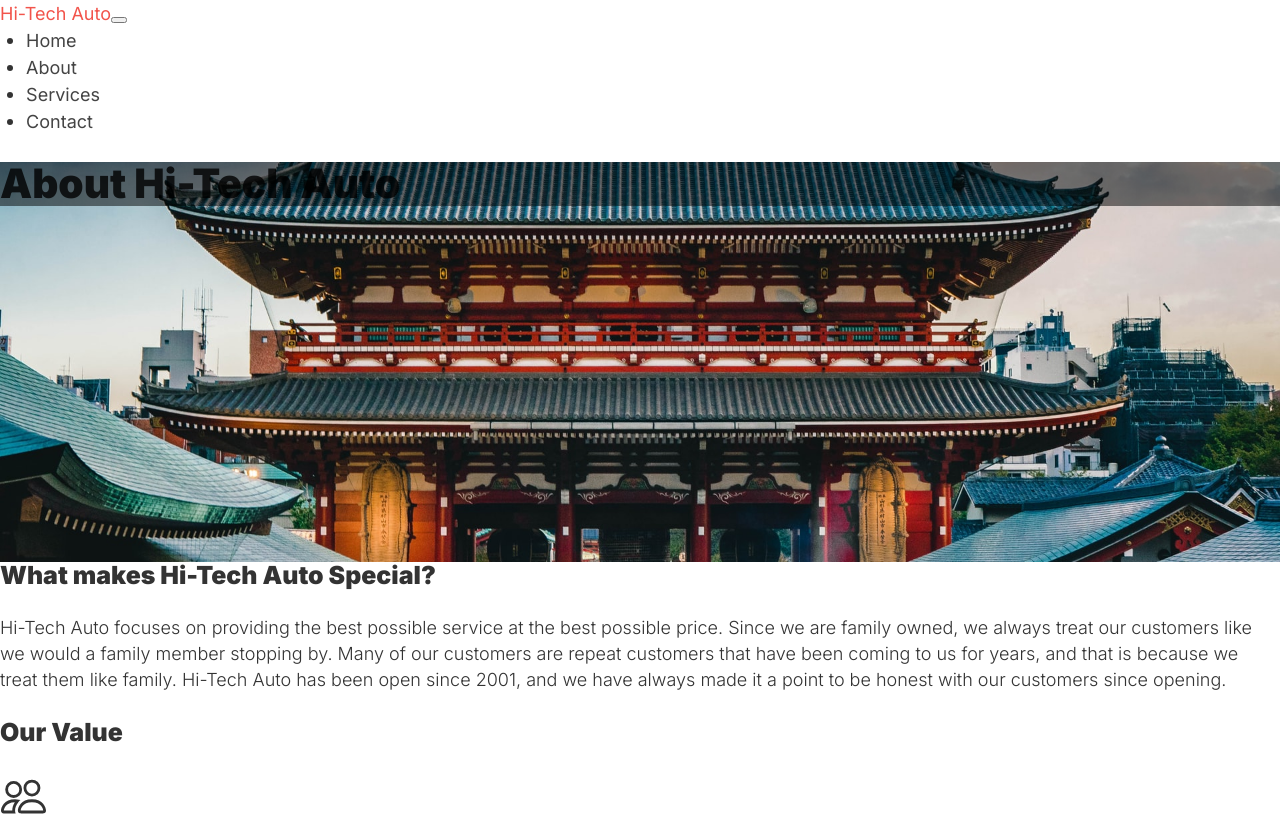
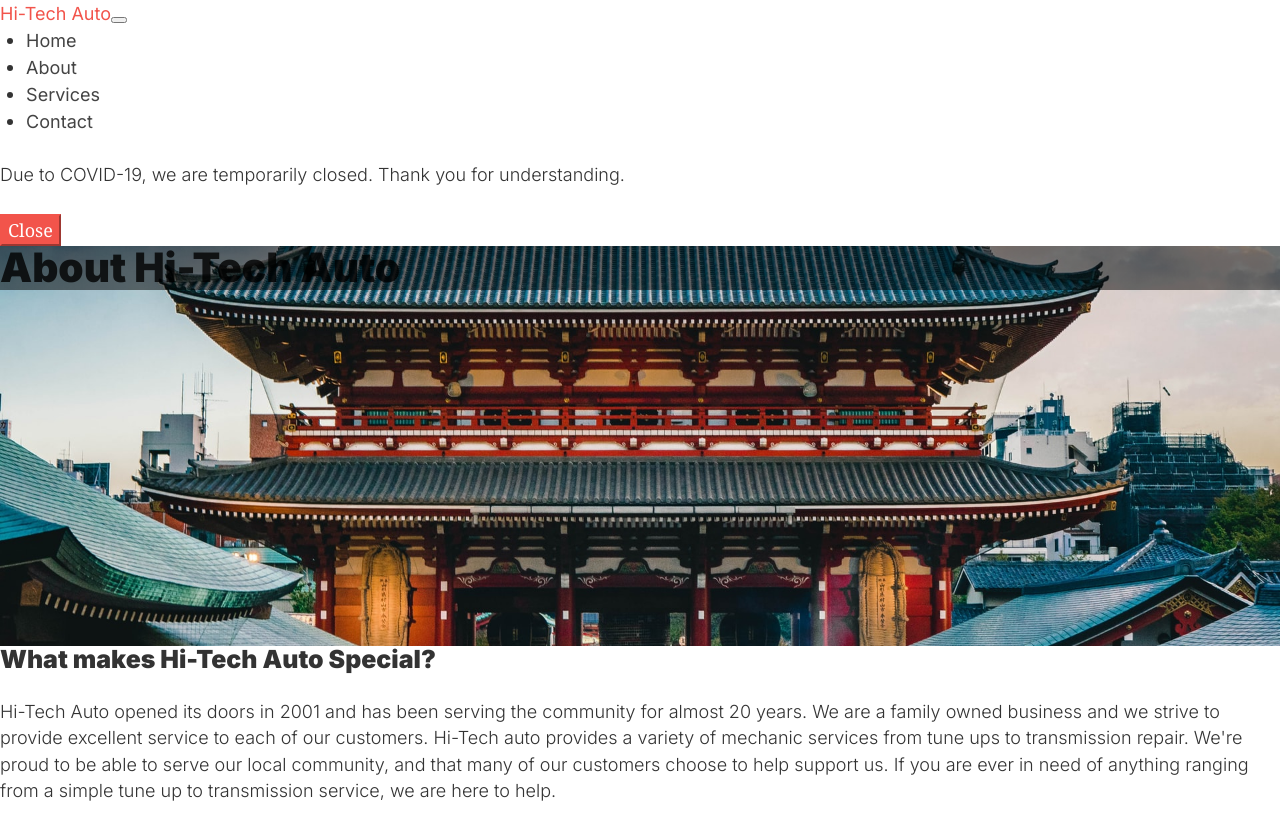
Before and after one commit to kevinakahoshi/hi-tech-auto, a Gatsby site in the folder static-site/: page /about in a window 1280 px wide. Shown: the top 822 px of the page. Built offline with nearby package versions, Linux system fonts and the light colour scheme; Gatsby itself is replaced by a stand-in of ours.

Commit message:
Updated copy and 404 page

```diff
--- a/static-site/src/components/layout.js
+++ b/static-site/src/components/layout.js
@@ -11,7 +11,7 @@ import { useStaticQuery, graphql } from "gatsby";
 
 import Header from "./header";
 import Footer from './footer';
-// import MessageBanner from './message-banner';
+import MessageBanner from './message-banner';
 import "./layout.css";
 import "./custom.css";
 
@@ -26,15 +26,21 @@ const Layout = ({ children }) => {
     }
   `);
 
+  const [closeMessageBanner, setCloseMessageBanner] = React.useState(false);
+
+  const closeBar = () => {
+    setCloseMessageBanner(true);
+  }
+
   return (
     <>
       <Header
         siteTitle={data.site.siteMetadata.title} />
         <main>
-        {/* {closeMessageBanner
+        {closeMessageBanner
           ? null
           : <MessageBanner
-              closeBar={closeBar} />} */}
+              closeBar={closeBar} />}
           {children}
         </main>
       <Footer />
--- a/static-site/src/components/message-banner.js
+++ b/static-site/src/components/message-banner.js
@@ -5,15 +5,8 @@ import {
   Col
 } from 'reactstrap';
 
-const MessageBanner = ({ children }) => {
-  const [closeMessageBanner, setCloseMessageBanner] = React.useState(false);
-
-  const closeBar = () => {
-    setCloseMessageBanner(true);
-  }
-
+const MessageBanner = (props) => {
   return (
-    <>
     <Container
       fluid
       className="bg-secondary">
@@ -23,10 +16,10 @@ const MessageBanner = ({ children }) => {
             className="d-flex justify-content-center p-3">
               <p
                 className="my-auto mr-3 text-white">
-                  Due to COVID-19, we are temporarily closed.
+                Due to COVID-19, we are temporarily closed.  Thank you for understanding.
               </p>
               <button
-                  onClick={closeBar}
+                onClick={props.closeBar}
                 className="btn hi-tech-button">
                   Close
               </button>
@@ -34,8 +27,6 @@ const MessageBanner = ({ children }) => {
         </Col>
       </Row>
     </Container>
-      {children}
-    </>
   )
 }
 
--- a/static-site/src/pages/about.js
+++ b/static-site/src/pages/about.js
@@ -53,10 +53,11 @@ const About = () => {
                   What makes Hi-Tech Auto Special?
                 </h3>
                 <p>
-                  Hi-Tech Auto focuses on providing the best possible service at the best possible price.
-                  Since we are family owned, we always treat our customers like we would a family member stopping by.
-                  Many of our customers are repeat customers that have been coming to us for years, and that is because we treat them like family.
-                  Hi-Tech Auto has been open since 2001, and we have always made it a point to be honest with our customers since opening.
+                  Hi-Tech Auto opened its doors in 2001 and has been serving the community for almost 20 years.
+                  We are a family owned business and we strive to provide excellent service to each of our customers.
+                  Hi-Tech auto provides a variety of mechanic services from tune ups to transmission repair.
+                  We're proud to be able to serve our local community, and that many of our customers choose to help support us.
+                  If you are ever in need of anything ranging from a simple tune up to transmission service, we are here to help.
                 </p>
               </Col>
             </Row>
--- a/static-site/src/pages/services.js
+++ b/static-site/src/pages/services.js
@@ -134,7 +134,8 @@ const Services = () => {
                   Hi-Tech Auto Services
                 </h3>
                 <p>
-                  Vitae et leo duis ut diam. Ac placerat vestibulum lectus mauris. Dolor sit amet consectetur adipiscing elit pellentesque habitant. Consequat interdum varius sit amet mattis vulputate enim. At lectus urna duis convallis convallis tellus id interdum. Congue mauris rhoncus aenean vel elit. Quam vulputate dignissim suspendisse in est ante. Nunc scelerisque viverra mauris in aliquam sem fringilla ut. Tristique magna sit amet purus gravida quis blandit turpis. Vitae semper quis lectus nulla at volutpat diam. Ac ut consequat semper viverra nam libero. Iaculis at erat pellentesque adipiscing commodo elit. Praesent elementum facilisis leo vel. Eu non diam phasellus vestibulum lorem. Tristique nulla aliquet enim tortor at auctor urna. Quam quisque id diam vel quam elementum pulvinar etiam non. At lectus urna duis convallis convallis tellus id interdum velit. Eget nunc scelerisque viverra mauris in aliquam sem fringilla ut.
+                  Hi-Tech Auto specializes in general automotive maintenance and repair.
+                  We can service a wide range of makes and models, and are equipped to handle a broad range of services quickly and easily.
                 </p>
               </Col>
             </Row>
```
Also changed, not shown: static-site/src/pages/404.js (+14 -0 lines). Lines whose indentation alone changed are shown as unchanged.
